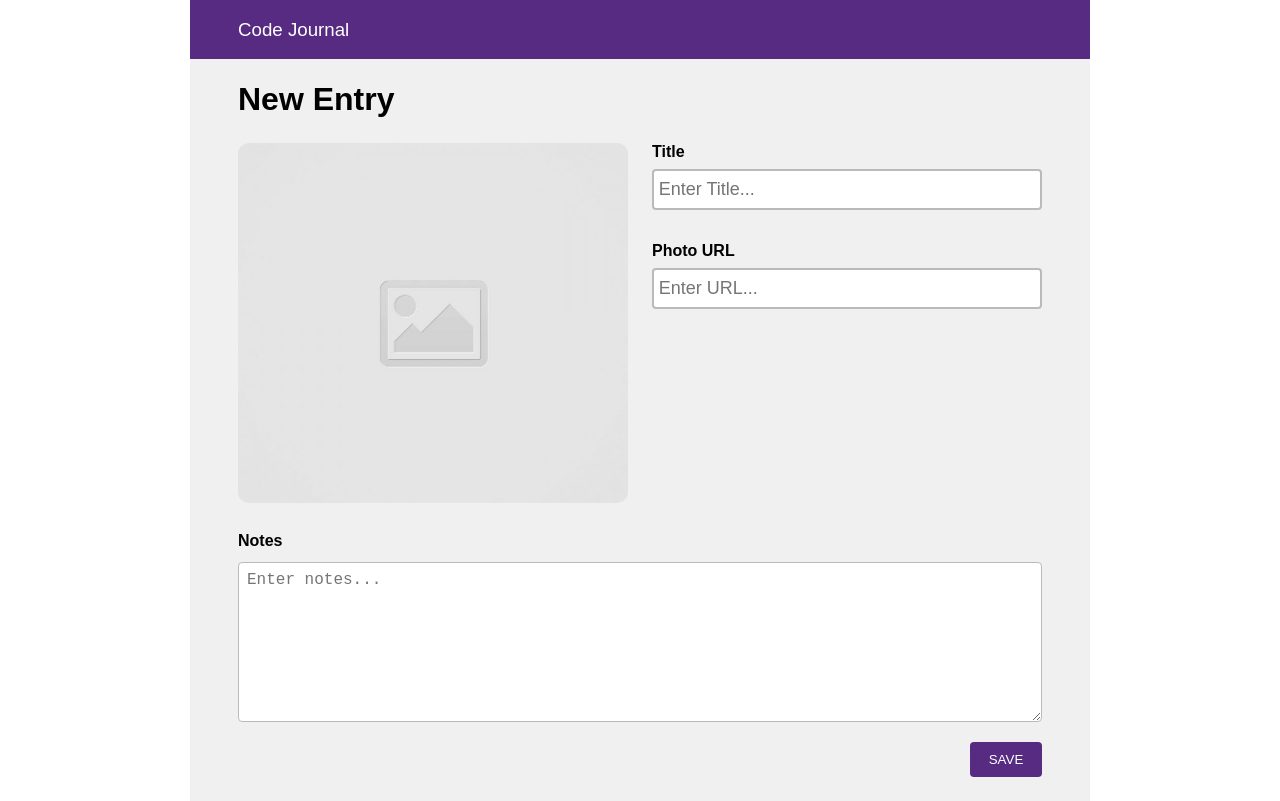
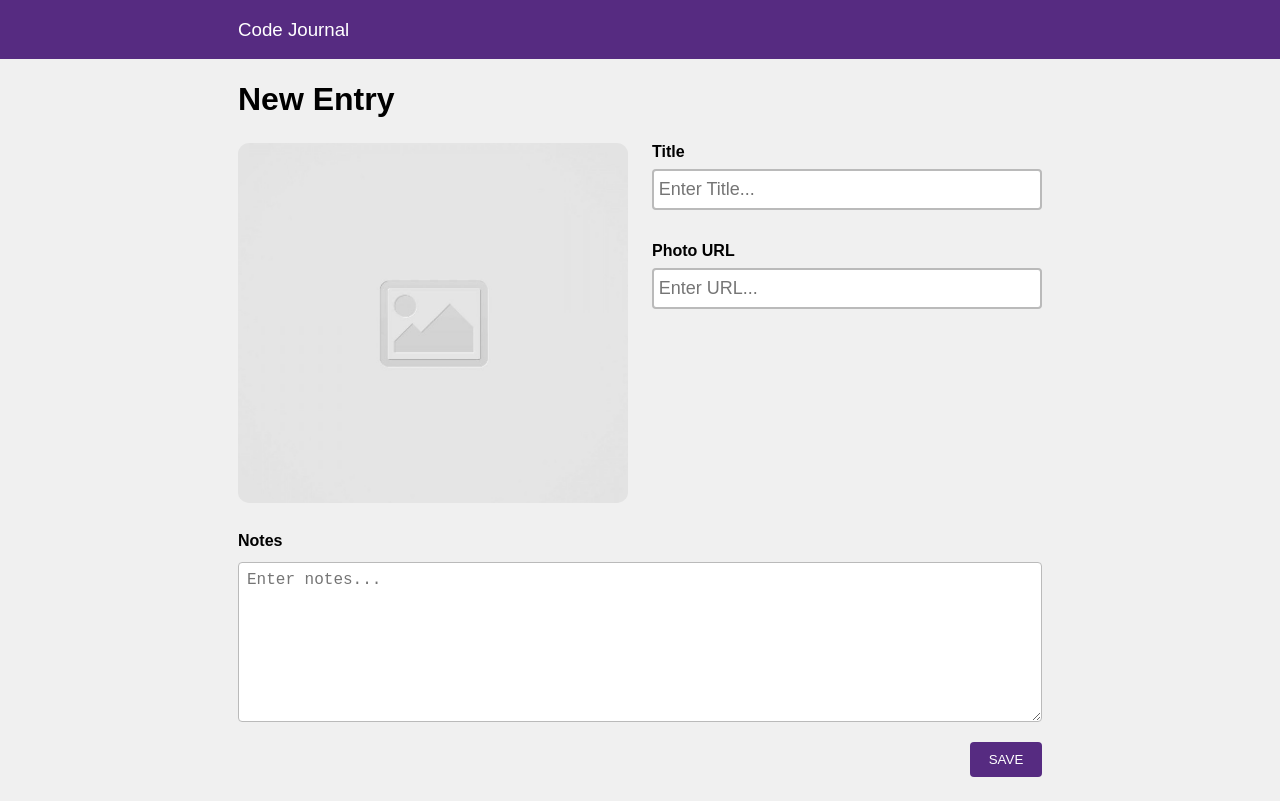
Before and after one commit to joshangeles/code-journal, a website: page index.html in a window 1280 px wide. Drawn offline with Linux system fonts and the light colour scheme.

Commit message:
Added rules to 'styles.css' to make header and background coloring fill entire viewport. #1

```diff
--- a/css/styles.css
+++ b/css/styles.css
@@ -1,5 +1,6 @@
 body {
   font-family: sans-serif;
+  background-color: #f0f0f0;
 }
 
 label {
@@ -47,6 +48,10 @@ input[type="submit"] {
   width: 22%;
   padding: 0.5rem;
   margin-top: 1rem;
+}
+
+header {
+  background-color: #562b81;
 }
 
 .cover {
```
